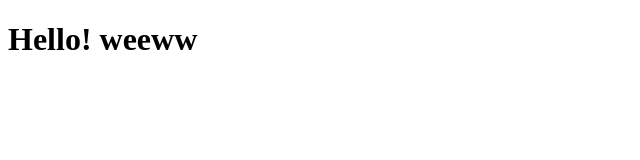
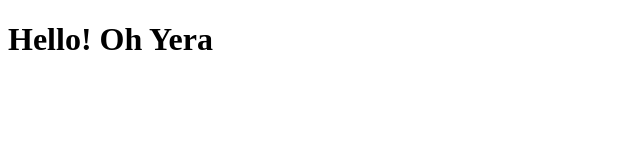
Before and after one commit to hyperionforge/test, a plain HTML site: page index.html in a window 1280 px wide. Shown: the full height of the page, 0-640 px from the left. Drawn offline with Linux system fonts and the light colour scheme.

Commit message:
Update index.html

```diff
--- a/index.html
+++ b/index.html
@@ -6,7 +6,7 @@
 
     <body>
 
-<h1>Hello! weeww</h1>
+<h1>Hello! Oh Yera</h1>
 
     </body>
 
```
